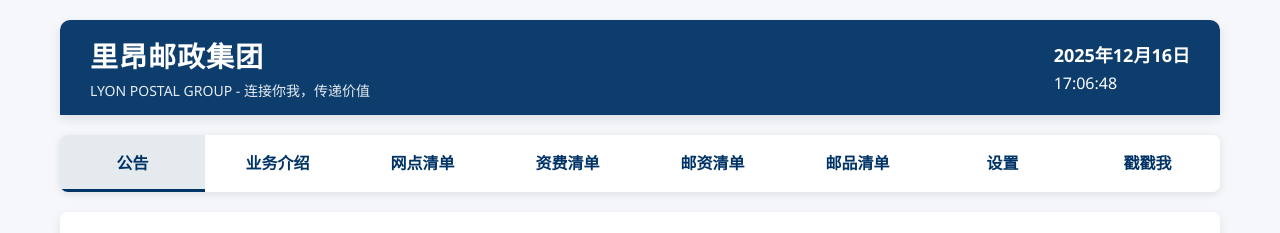
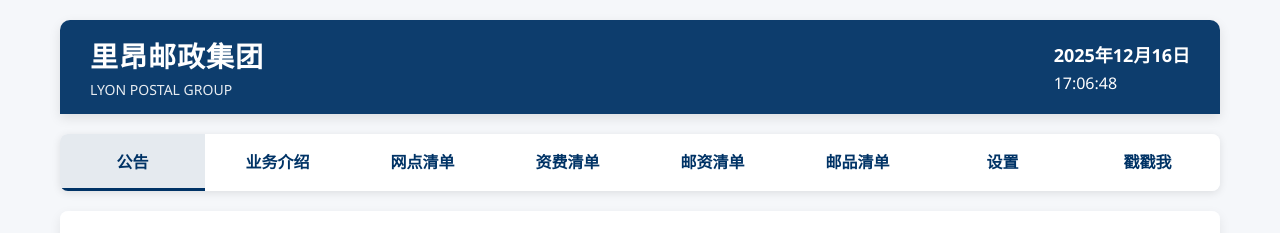
Before and after one commit to Bourbonbonbon/Lyon-Postal-Group, a plain HTML site: page index.html in a window 1280 px wide. Shown: the top 233 px of the page. Drawn offline with Linux system fonts and the light colour scheme.

Commit message:
Update index.html

```diff
--- a/index.html
+++ b/index.html
@@ -455,7 +455,7 @@
                 <img id="logo-img" src="" alt="里昂邮政集团LOGO" class="logo-img">
                 <div class="logo-text">
                     <h1>里昂邮政集团</h1>
-                    <p>LYON POSTAL GROUP - 连接你我，传递价值</p>
+                    <p>LYON POSTAL GROUP</p>
                 </div>
             </div>
             <div class="current-date" id="current-date">
```
